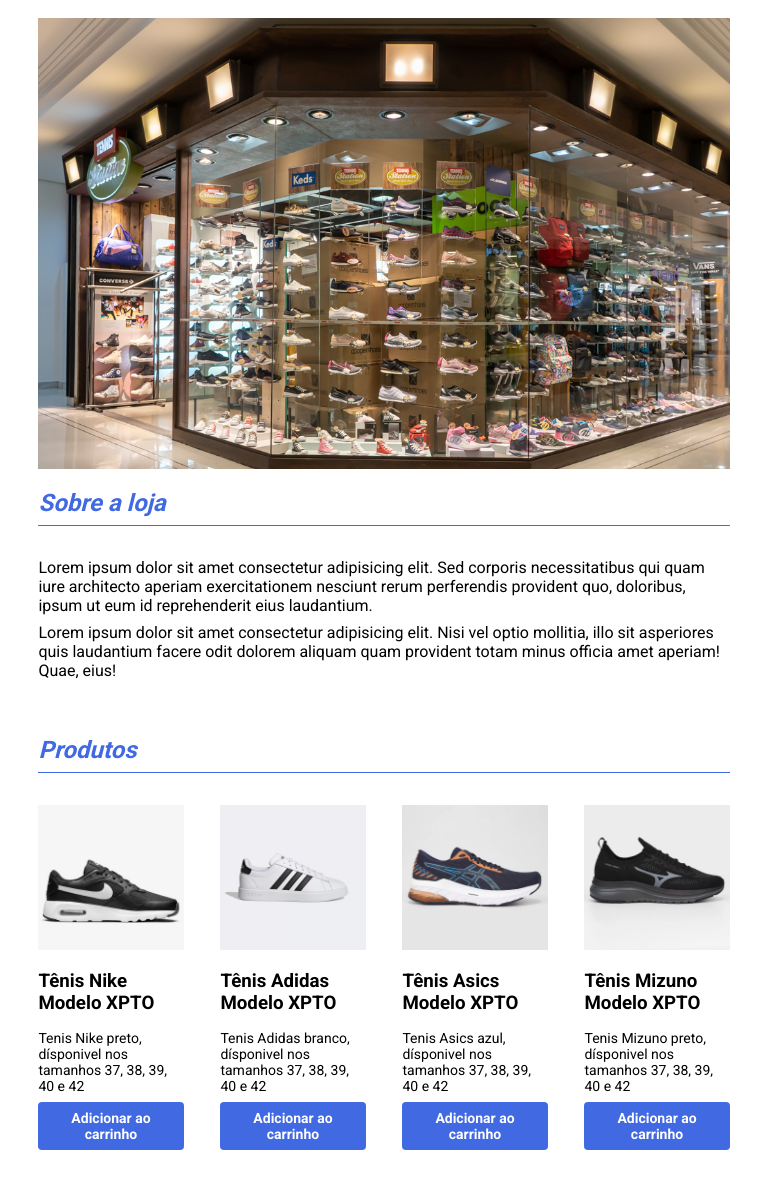
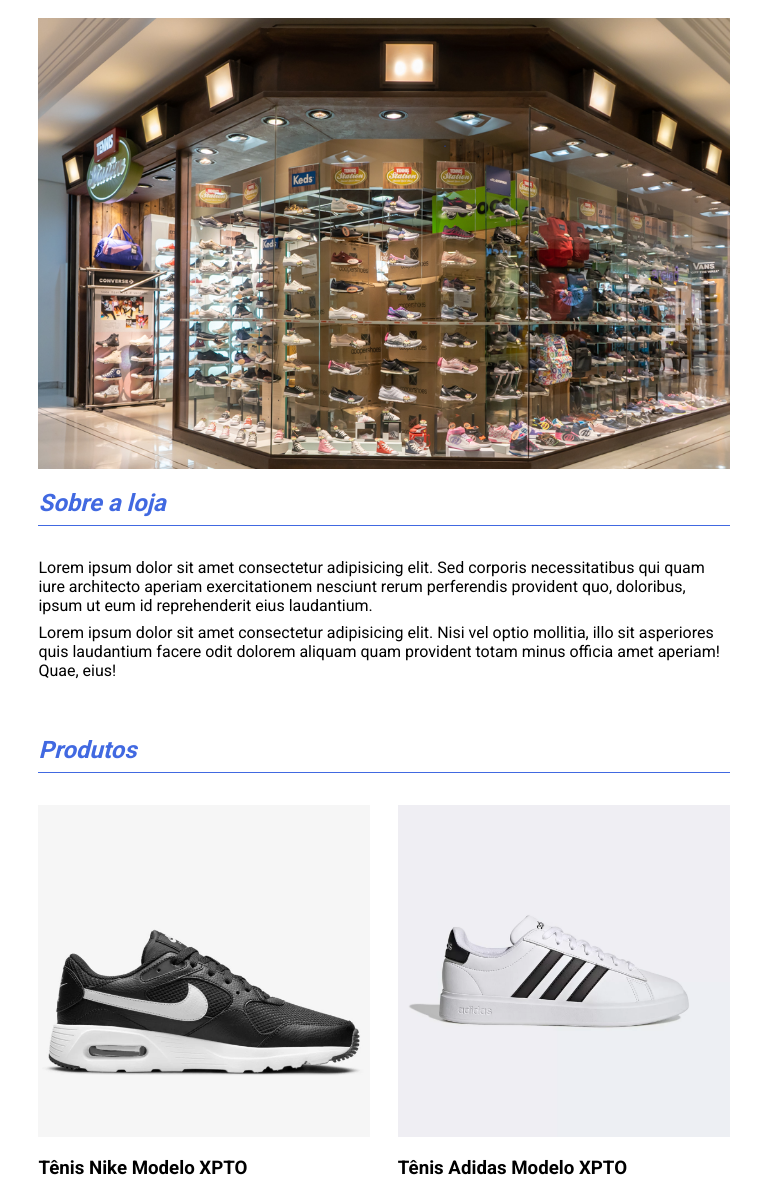
Before and after one commit to Luizfelippy/exercicio_modulo11, a plain HTML site: page index.html in a window 768 px wide. Shown: the part 76-1268 px from the top of the page. Drawn offline with Linux system fonts and the light colour scheme.

Commit message:
inclusão de seletores
incluído seletor dentro da media query de table e setado as propriedades de grid/colunas.

```diff
--- a/main.css
+++ b/main.css
@@ -64,7 +64,7 @@
 
 .lista-calcados li {
     list-style: none;
-    max-width: 21%;
+    max-width: 245px;
 }
 
 .lista-calcados li img {
@@ -121,4 +121,14 @@
         max-width: 100%;
         margin-bottom: 16px;
     }
+
+    .lista-calcados {
+        display: grid;
+        grid-template-columns: repeat(2, 48%);
+    }
+
+    .lista-calcados li {
+    max-width: 100%;
+    margin-bottom: 32px;
+    }
 }
```
